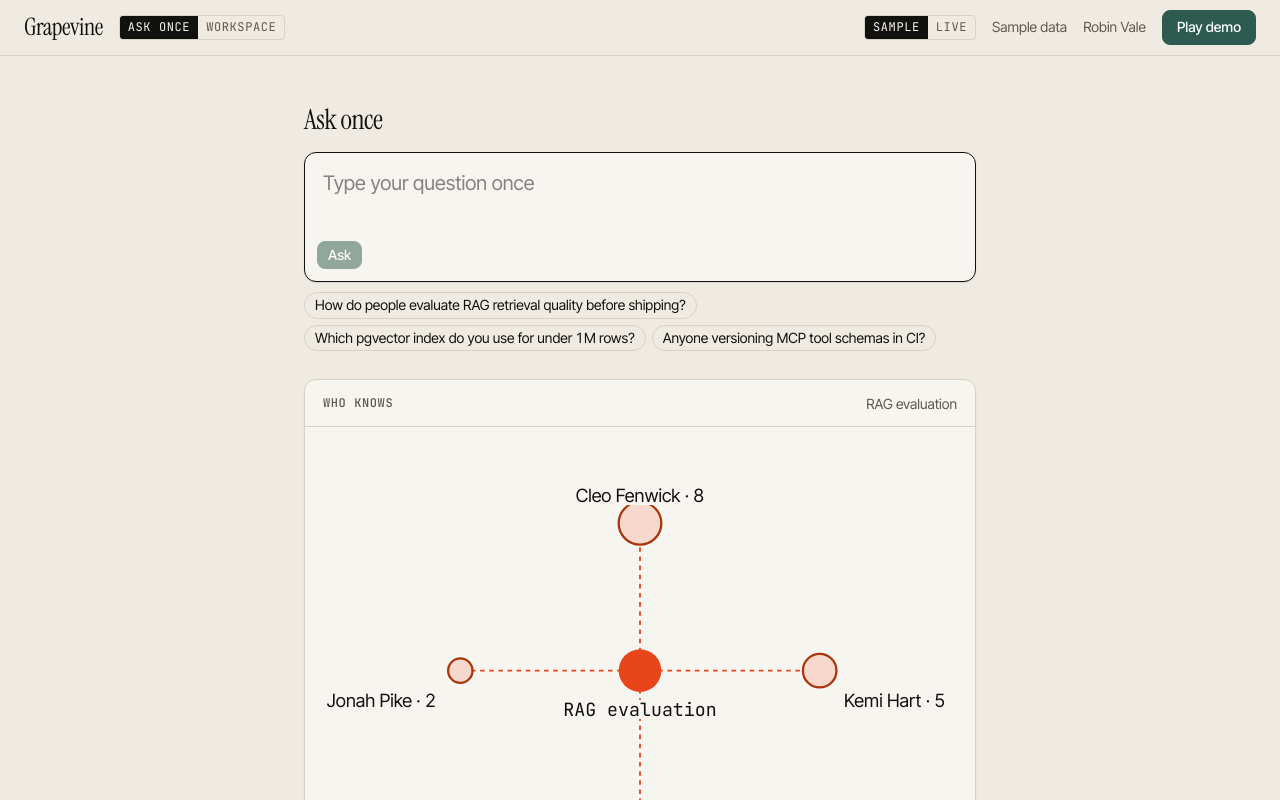
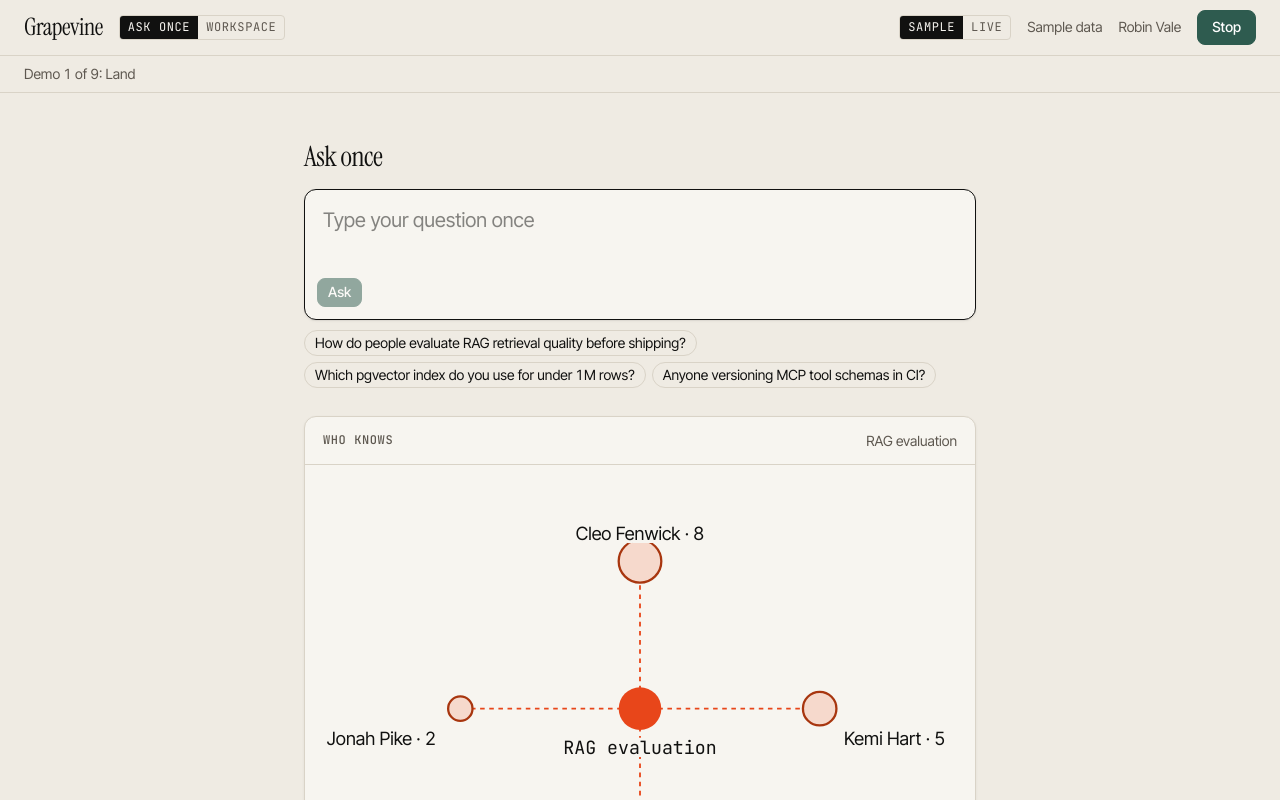
Before and after one commit to neomatrix369/grapevine, a Next.js app in the folder web/: page / in a window 1280 px wide. Both pictures are taken after a click on the button "Play demo". Shown: the top 800 px of the page. Built offline with nearby package versions, Linux system fonts and the light colour scheme.

Commit message:
[cursor] Play demo as a timed walkthrough with Stop
One click steps through the 03-users-and-demo script at about 3s per
cue, stays on light theme, and Stop returns the app to the live view.

Built-with: Cursor

```diff
--- /dev/null
+++ b/web/components/end-card.tsx
@@ -0,0 +1,55 @@
+export function EndCard() {
+  return (
+    <div className="endwrap" role="status">
+      <div className="endcard">
+        <span className="brand big">Grapevine</span>
+        <p className="pitch">Ask once. See what is known, who knows it, and where to post.</p>
+        <div className="panel built">
+          <div className="ph">
+            <span className="label">How it was built</span>
+          </div>
+          <div className="rrow">
+            <div className="rh">
+              <b style={{ fontWeight: 500 }}>Grok Bot</b>
+              <span className="label">Context</span>
+            </div>
+            <div className="src" style={{ margin: 0 }}>
+              Held the plan and loaded live Discord into Supabase and Cognee Cloud.
+            </div>
+          </div>
+          <div className="rrow">
+            <div className="rh">
+              <b style={{ fontWeight: 500 }}>Cursor</b>
+              <span className="label">Build</span>
+            </div>
+            <div className="src" style={{ margin: 0 }}>
+              Local agents built the app. Every commit is tagged [cursor], [grok-bot] or [mani].
+            </div>
+          </div>
+          <div className="rrow">
+            <div className="rh">
+              <b style={{ fontWeight: 500 }}>Supabase</b>
+              <span className="label">Search</span>
+            </div>
+            <div className="src" style={{ margin: 0 }}>
+              Hybrid route_question search finds matching messages, people and channels.
+            </div>
+          </div>
+          <div className="rrow">
+            <div className="rh">
+              <b style={{ fontWeight: 500 }}>Cognee Cloud</b>
+              <span className="label">Graph</span>
+            </div>
+            <div className="src" style={{ margin: 0 }}>
+              Hosted graph of people and topics behind Experts.
+            </div>
+          </div>
+          <div className="foot src">
+            Proof in the repo: <span className="ch">docs/BUILT-WITH.md</span>,{" "}
+            <span className="ch">PROGRESS.md</span> and the tagged commits.
+          </div>
+        </div>
+      </div>
+    </div>
+  );
+}
--- a/web/components/grapevine-app.tsx
+++ b/web/components/grapevine-app.tsx
@@ -3,9 +3,11 @@
 import { useEffect, useState } from "react";
 
 import { AskOnce } from "@/components/ask-once";
+import { EndCard } from "@/components/end-card";
 import { SourceToggle } from "@/components/source-toggle";
 import { Button } from "@/components/ui/button";
 import { WorkspaceApp } from "@/components/workspace-app";
+import { DEMO_STEP_MS, demoCues } from "@/lib/demo-script";
 import type { CommunityResponse, DataSource, LiveStatus } from "@/lib/data/types";
 import { SAMPLE, type AppView } from "@/lib/sample-data";
 
@@ -14,12 +16,12 @@ const VIEWS: { id: AppView; label: string }[] = [
   { id: "workspace", label: "Workspace" },
 ];
 
-function liveNote(status: LiveStatus | "loading"): string {
+function liveNote(status: LiveStatus | "loading", label: string): string {
   switch (status) {
     case "loading":
       return "Reading…";
     case "ok":
-      return "Slack + Discord";
+      return label || "Live";
     case "empty":
       return "No rows yet";
     case "unreachable":
@@ -33,10 +35,12 @@ function liveNote(status: LiveStatus | "loading"): string {
 
 export function GrapevineApp() {
   const [appView, setAppView] = useState<AppView>("ask-once");
-  const [demoTick, setDemoTick] = useState(0);
   const [source, setSource] = useState<DataSource>("sample");
   const [live, setLive] = useState<CommunityResponse | null>(null);
   const [liveFailed, setLiveFailed] = useState(false);
+  const [toast, setToast] = useState<string | null>(null);
+  const [playing, setPlaying] = useState(false);
+  const [demoIndex, setDemoIndex] = useState(-1);
 
   useEffect(() => {
     if (source !== "live") {
@@ -67,37 +71,77 @@ export function GrapevineApp() {
     return () => {
       cancelled = true;
     };
-  }, [source, demoTick]);
+  }, [source]);
+
+  const view = source === "sample" ? SAMPLE : live?.view;
+  const cues = view ? demoCues(view) : [];
+  const cue = playing && demoIndex >= 0 ? cues[demoIndex] : undefined;
+
+  useEffect(() => {
+    if (!playing) {
+      return;
+    }
+    const timer = window.setInterval(() => {
+      setDemoIndex((index) => {
+        if (index + 1 >= cues.length) {
+          window.clearInterval(timer);
+          return index;
+        }
+        return index + 1;
+      });
+    }, DEMO_STEP_MS);
+    return () => window.clearInterval(timer);
+  }, [playing, cues.length]);
+
+  function showToast(message: string) {
+    setToast(message);
+    window.setTimeout(() => setToast(null), 2400);
+  }
 
   function changeSource(next: DataSource) {
     setLive(null);
     setLiveFailed(false);
     setSource(next);
+    stopDemo();
   }
 
   function playDemo() {
-    setLive(null);
-    setLiveFailed(false);
-    setDemoTick((tick) => tick + 1);
+    document.documentElement.classList.remove("dark");
+    setPlaying(true);
+    setDemoIndex(0);
+    setAppView("ask-once");
   }
 
+  function stopDemo() {
+    setPlaying(false);
+    setDemoIndex(-1);
+  }
+
+  const shownView = cue?.appView ?? appView;
   const liveStatus: LiveStatus | "loading" = liveFailed
     ? "unreachable"
     : live
       ? live.status
       : "loading";
-  const view = source === "sample" ? SAMPLE : live?.view;
-  const note = source === "sample" ? "Sample data" : liveNote(liveStatus);
-  const banner = source === "live" && liveStatus !== "ok" && liveStatus !== "loading" ? live?.message ?? note : null;
+  const note = source === "sample" ? "Sample data" : liveNote(liveStatus, view?.sourceLabel ?? "Live");
+  const showBanner =
+    source === "live" &&
+    (liveStatus === "empty" ||
+      liveStatus === "unreachable" ||
+      (liveStatus === "ok" && live?.graphSource === "none"));
+  const banner = showBanner ? live?.message ?? note : null;
 
   function renderView() {
+    if (cue?.end) {
+      return <EndCard />;
+    }
     if (!view) {
       return (
         <main className="ask-once" aria-busy={liveStatus === "loading"}>
           <p className="muted">{note}</p>
           {liveStatus === "unreachable" ? (
             <p className="acts">
-              <Button type="button" onClick={playDemo}>
+              <Button type="button" onClick={() => changeSource("live")}>
                 Retry live
               </Button>
             </p>
@@ -105,13 +149,32 @@ export function GrapevineApp() {
         </main>
       );
     }
-    switch (appView) {
+    switch (shownView) {
       case "ask-once":
-        return <AskOnce key={`${source}-${demoTick}`} view={view} onOpenWorkspace={() => setAppView("workspace")} />;
+        return (
+          <AskOnce
+            view={view}
+            source={source}
+            onOpenWorkspace={() => setAppView("workspace")}
+            onToast={showToast}
+            cueQuestion={cue?.question}
+            cueAsked={cue?.asked}
+          />
+        );
       case "workspace":
-        return <WorkspaceApp key={`${source}-${demoTick}`} view={view} />;
+        return (
+          <WorkspaceApp
+            view={view}
+            source={source}
+            onToast={showToast}
+            cueQuestion={cue?.question}
+            cueAsked={cue?.asked}
+            cuePanel={cue?.panel}
+            cueMode={cue?.mode}
+          />
+        );
       default: {
-        const _exhaustive: never = appView;
+        const _exhaustive: never = shownView;
         return _exhaustive;
       }
     }
@@ -129,7 +192,7 @@ export function GrapevineApp() {
               role="tab"
               id={`tab-${item.id}`}
               aria-controls={`view-${item.id}`}
-              aria-selected={appView === item.id}
+              aria-selected={shownView === item.id}
               onClick={() => setAppView(item.id)}
             >
               {item.label}
@@ -140,17 +203,27 @@ export function GrapevineApp() {
           <SourceToggle source={source} onChange={changeSource} />
           <span className="muted who small source-note">{note}</span>
           <span className="muted who small">{view?.me.name ?? "Live"}</span>
-          <Button type="button" onClick={playDemo}>
-            Play demo
+          <Button type="button" disabled={!view && !playing} onClick={playing ? stopDemo : playDemo}>
+            {playing ? "Stop" : "Play demo"}
           </Button>
         </div>
       </header>
+      {playing && cue ? (
+        <p className="demo-progress" role="status">
+          Demo {demoIndex + 1} of {cues.length}: {cue.label}
+        </p>
+      ) : null}
       {banner ? (
         <p className="live-banner" role="status">
           {banner}
         </p>
       ) : null}
       {renderView()}
+      {toast ? (
+        <p className="toast" role="status">
+          {toast}
+        </p>
+      ) : null}
     </div>
   );
 }
--- /dev/null
+++ b/web/lib/demo-script.ts
@@ -0,0 +1,33 @@
+import type { AppView, Mode, Panel, SampleView } from "@/lib/sample-data";
+
+export const DEMO_STEP_MS = 3000;
+
+export type DemoCue = {
+  id: string;
+  label: string;
+  appView: AppView;
+  question?: string;
+  asked?: boolean;
+  panel?: Panel | null;
+  mode?: Mode;
+  end?: boolean;
+};
+
+export function demoQuestion(view: SampleView): string {
+  return view.suggestedQuestions[0] ?? view.question;
+}
+
+export function demoCues(view: SampleView): DemoCue[] {
+  const question = demoQuestion(view);
+  return [
+    { id: "land", label: "Land", appView: "ask-once" },
+    { id: "ask", label: "Type a question", appView: "ask-once", question },
+    { id: "known", label: "Already known", appView: "ask-once", question, asked: true },
+    { id: "workspace", label: "Experts", appView: "workspace", question, asked: true },
+    { id: "write", label: "Where to post", appView: "workspace", question, asked: true },
+    { id: "posts", label: "My posts", appView: "workspace", question, asked: true, panel: "posts" },
+    { id: "growth", label: "Growth", appView: "workspace", question, asked: true, panel: "growth" },
+    { id: "announce", label: "Announce", appView: "workspace", mode: "announce", panel: null },
+    { id: "end", label: "How it was built", appView: "ask-once", end: true },
+  ];
+}
```
